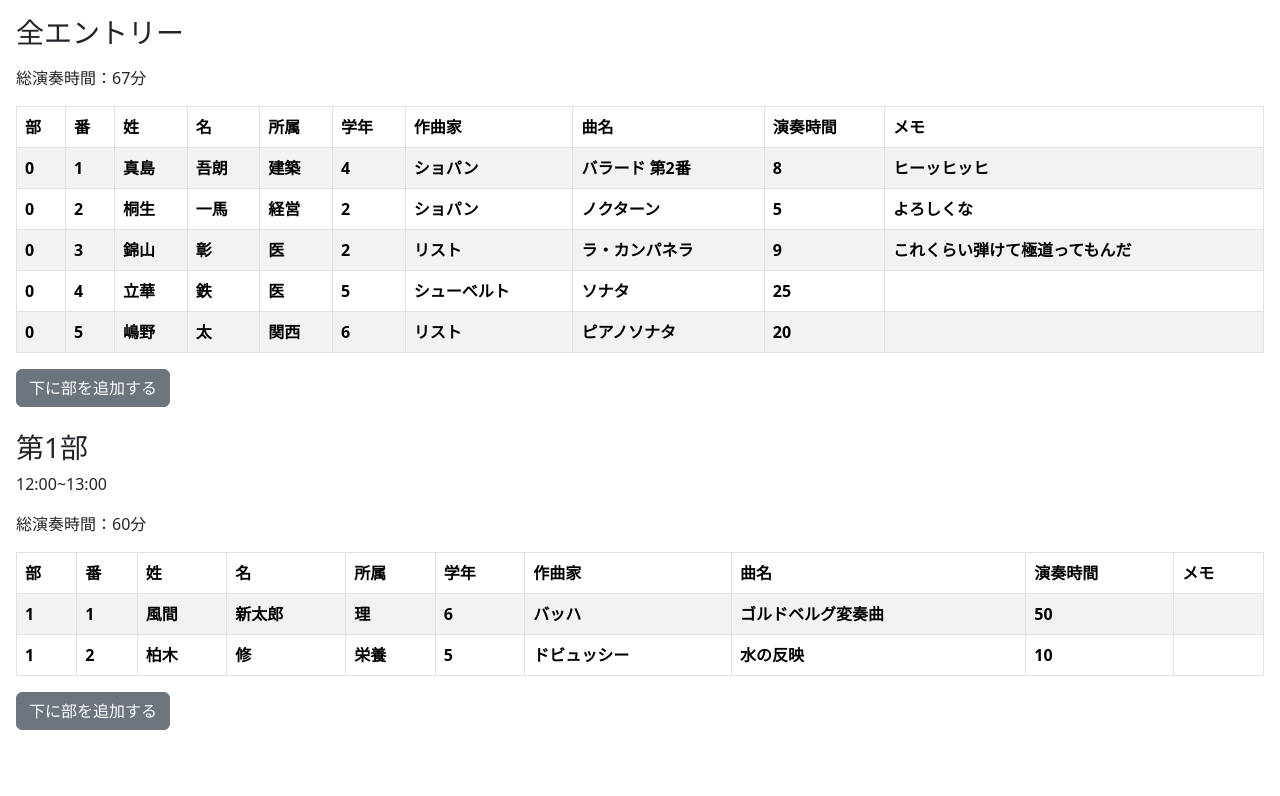
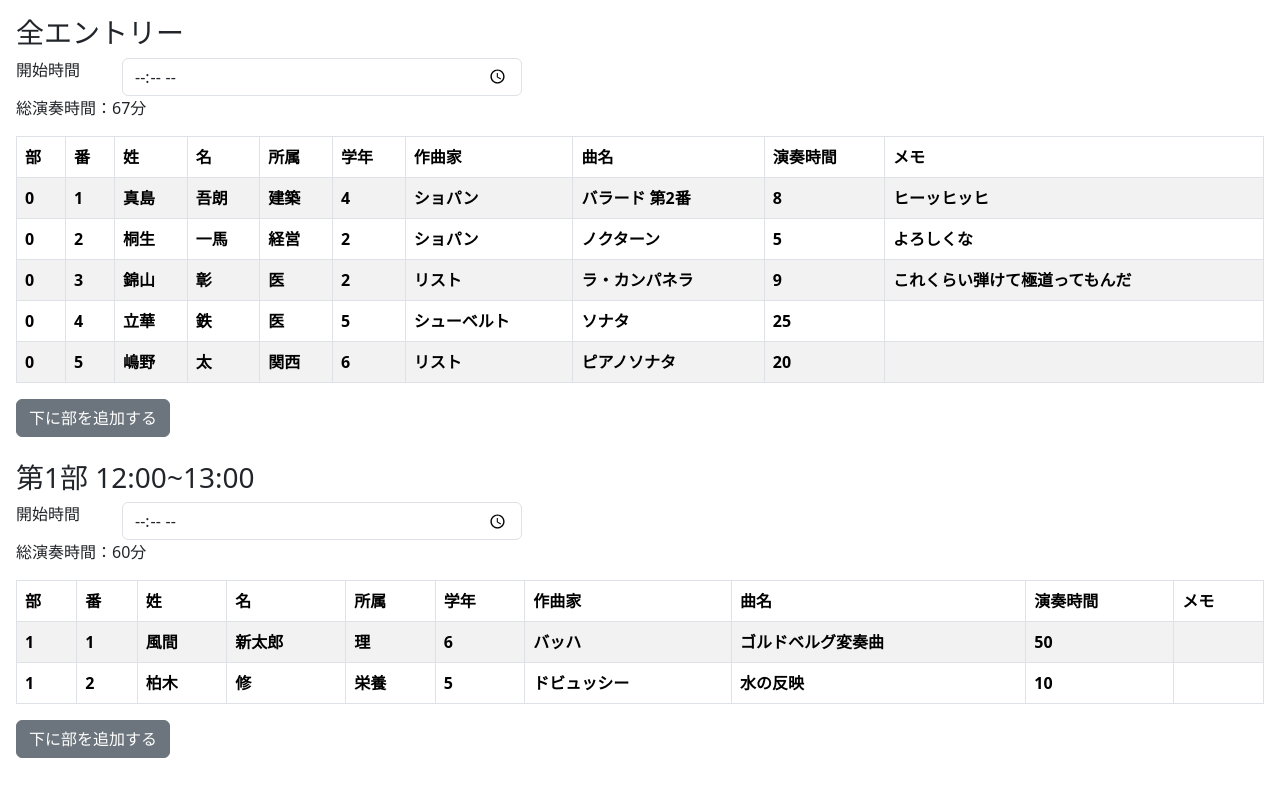
Before and after one commit to ritto153/PianoProgramEditor, a React (Create React App) app: page / in a window 1280 px wide. Shown: the top 796 px of the page. Built offline with nearby package versions, Linux system fonts and the light colour scheme.

Commit message:
入力フォーム作成

```diff
--- a/src/components/EntryTableTitle.tsx
+++ b/src/components/EntryTableTitle.tsx
@@ -1,4 +1,5 @@
 import { useEntries } from "../EntryProvider";
+import StartingTimeInputForm from "./StartingTimeInputForm";
 
 type Props = {
   partId: string;
@@ -36,8 +37,8 @@ export default function EntryTableTitle(props: Props) {
 
   return (
     <div>
-      <h3>{part.partNum === 0 ? "全エントリー" : `第${part.partNum}部`}</h3>
-      <p>{sheduleString}</p>
+      <h3>{part.partNum === 0 ? "全エントリー" : `第${part.partNum}部`} {sheduleString}</h3>
+      <StartingTimeInputForm/>
       <p>{`総演奏時間：${totalPlayTime}分`}</p>
     </div>
   );
--- /dev/null
+++ b/src/components/StartingTimeInputForm.tsx
@@ -0,0 +1,16 @@
+import { Form, Row, Col } from "react-bootstrap";
+
+export default function StartingTimeInputForm() {
+  return (
+    <Form.Group controlId="startingTime">
+      <Row>
+        <Col md={1}>
+          <Form.Label>開始時間</Form.Label>
+        </Col>
+        <Col md={4}>
+          <Form.Control type="time" />
+        </Col>
+      </Row>
+    </Form.Group>
+  );
+}
```
